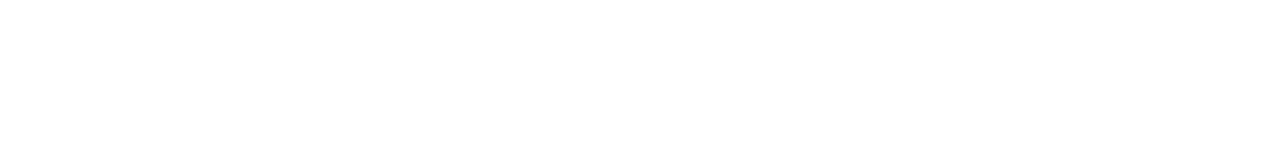
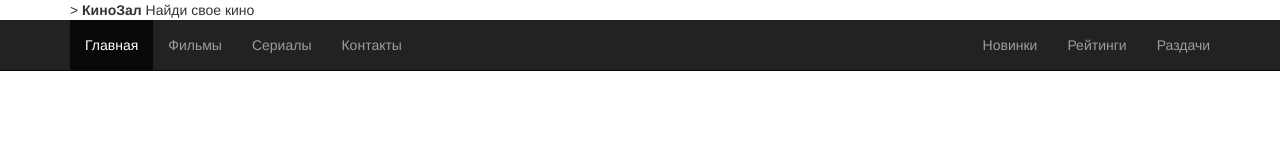
Before and after one commit to Alex-ua-88/lesson_13--kinozal-template-init-project, a website: page index.html in a window 1280 px wide. Drawn offline with Linux system fonts and the light colour scheme.

Commit message:
Сверстааи секцию header

```diff
--- a/index.html
+++ b/index.html
@@ -19,6 +19,47 @@
 </head>
 
 <body>
+      <header class="header">
+
+            <div class="header-logo">
+
+                  <div class="container">>
+                        <strong class="header-logo__title">КиноЗал</strong>
+                        <span class="header-logo__description">Найди свое кино</span>
+                  </div>
+
+            </div>
+            <div class="header-menu">
+                  <nav class="navbar navbar-inverse navbar-static-top">
+                        <div class="container">
+
+                              <div class="navbar-header">
+                                    <button type="button" class="navbar-toggle collapsed" data-toggle="collapse"
+                                          data-target="#bs-example-navbar-collapse-1" aria-expanded="false">
+                                          <span class="sr-only">Toggle navigation</span>
+                                          <span class="icon-bar"></span>
+                                          <span class="icon-bar"></span>
+                                          <span class="icon-bar"></span>
+                                    </button>
+                              </div>
+
+                              <div class="collapse navbar-collapse" id="bs-example-navbar-collapse-1">
+                                    <ul class="nav navbar-nav navbar-left">
+                                          <li class="active"><a href="#">Главная</a> </li>
+                                          <li><a href="#">Фильмы</a></li>
+                                          <li><a href="#">Сериалы</a></li>
+                                          <li><a href="#">Контакты</a></li>
+                                    </ul>
+                                    <ul class="nav navbar-nav navbar-right">
+                                          <li><a href="#">Новинки</a></li>
+                                          <li><a href="#">Рейтинги</a></li>
+                                          <li><a href="#">Раздачи</a></li>
+                                    </ul>
+                              </div>
+                        </div>
+                  </nav>
+            </div>
+      </header>
 
 
       <script src="libs/jquery/dist/jquery.min.js"></script>
```
